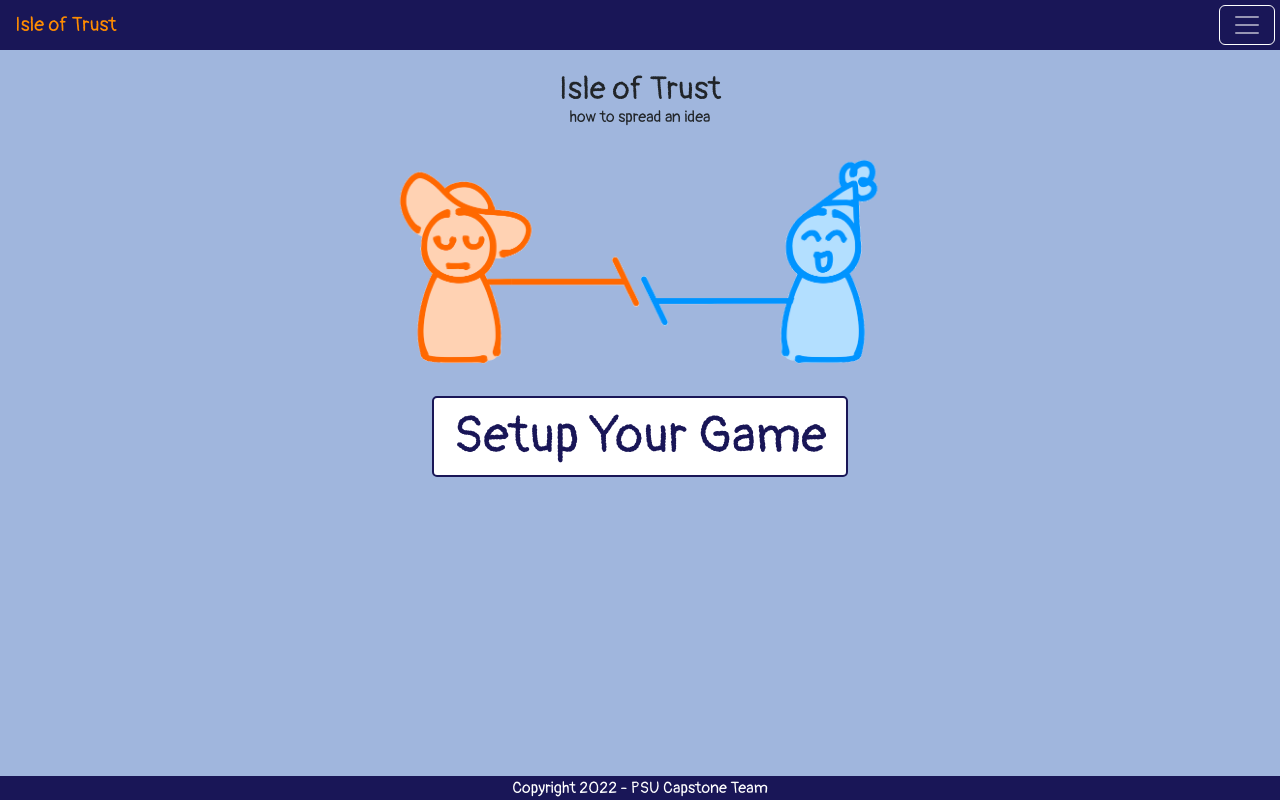
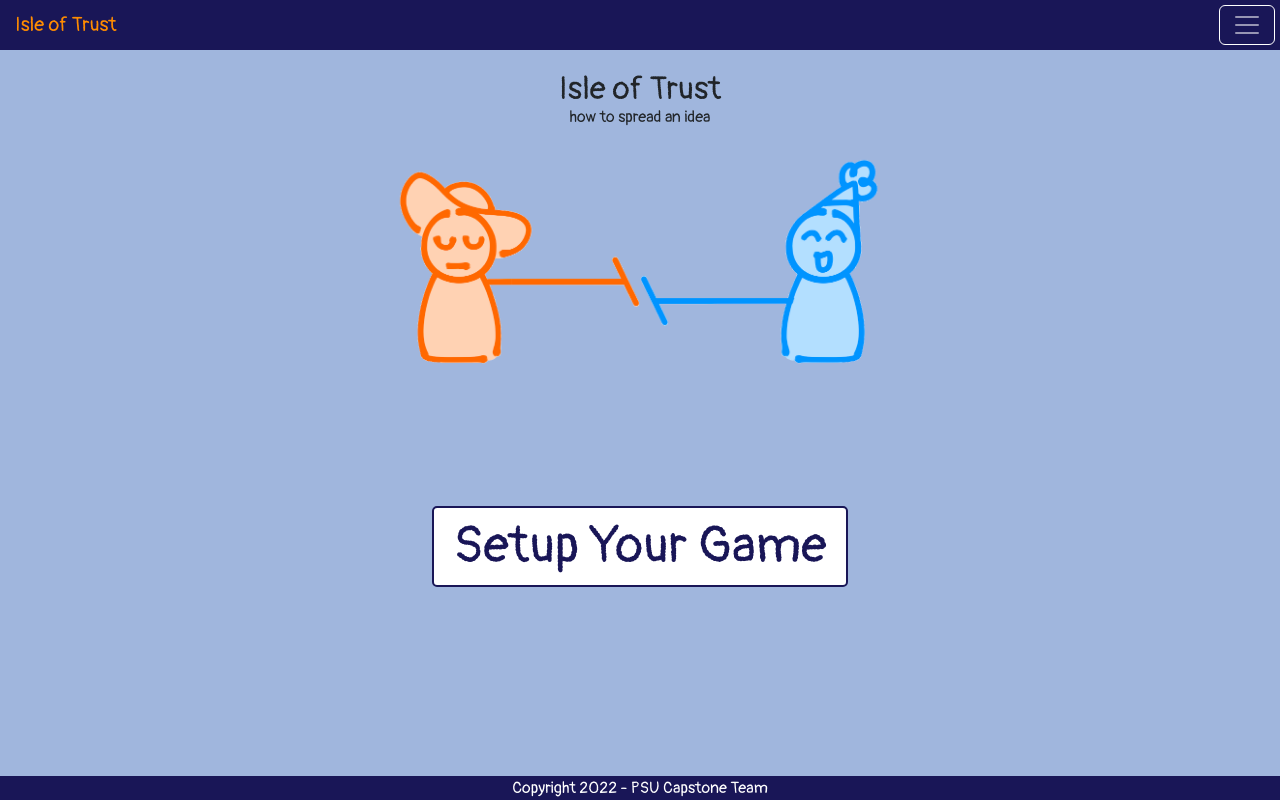
Before and after one commit to hollan2/capstone_project, a React (Vite) app in the folder Isle of Trust/: page / in a window 1280 px wide. Built offline with nearby package versions, Linux system fonts and the light colour scheme; a web font is replaced by a local one.

Commit message:
Moved start button to below character customization.

```diff
--- a/Isle of Trust/src/css/main.css
+++ b/Isle of Trust/src/css/main.css
@@ -98,7 +98,7 @@ footer {
 .tutorial-btn {
     position: relative;
     display: block;
-    margin: 10px auto 0 auto;
+    margin: 120px auto;
     padding: 0 20px;
     font-size: 4vw;
     border-radius: 5px;
@@ -106,6 +106,12 @@ footer {
     background-color: var(--white);
     color: var(--dark-blue);
     text-decoration: none;
+}
+
+.start-btn {
+    margin-top: -610px;
+    margin-bottom: 500px;
+    margin-left: 422px;
 }
 
 .tutorial-btn {
```
